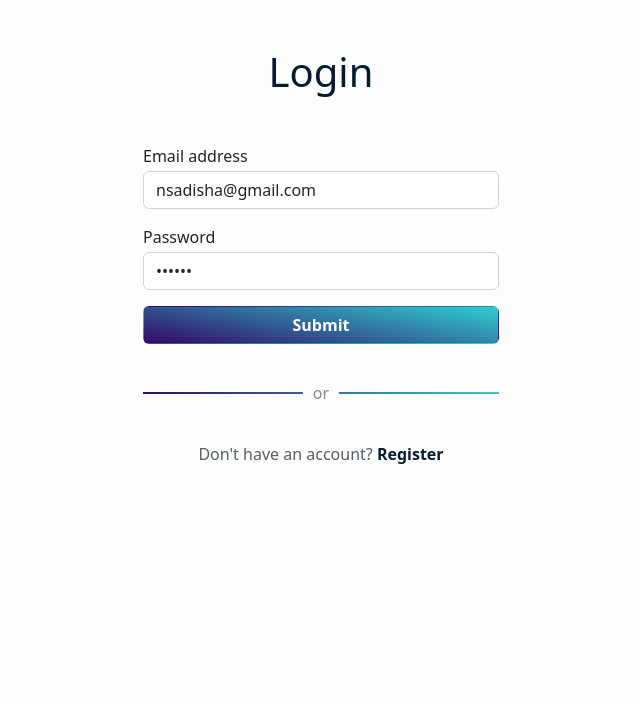
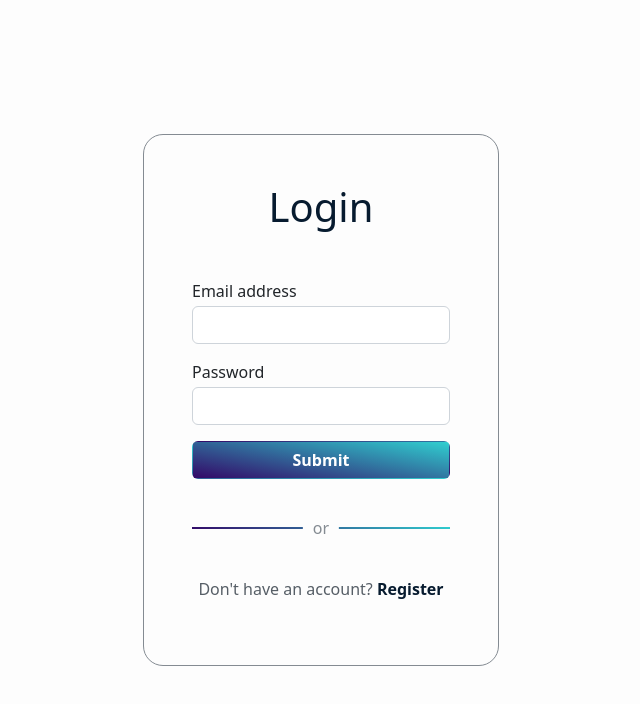
Before and after one commit to nsadisha/isa-lms-frontend, a React (Create React App) app: page /login in a window 1280 px wide. Shown: the top 704 px of the page, without its empty margins (319-959 px from the left). Built offline with nearby package versions, Linux system fonts and the light colour scheme.

Commit message:
removed hardcorded values

```diff
--- a/src/views/Login.jsx
+++ b/src/views/Login.jsx
@@ -1,6 +1,6 @@
 import { Link } from 'react-router-dom';
 import { useEffect } from 'react';
-import AuthService from '../service/AuthService';
+import authService from '../service/AuthService';
 import '../assets/css/login.scss';
 
 function hadndleLogin(e) {
@@ -9,7 +9,7 @@ function hadndleLogin(e) {
     let email = e.target.email.value;
 	let password = e.target.password.value;
 
-    AuthService.login(email, password).then(data => {
+    authService.login(email, password).then(data => {
         console.log(data);
     }).catch(err => {
         console.log(err);
@@ -20,19 +20,19 @@ function Login(props) {
     useEffect(() => {document.title = props.title;})
 
     return (
-        <div className="container login mt-5">
-            <div className="row justify-content-center">
+        <div className="container login">
+            <div className="row vh-100 justify-content-center align-items-center">
                 <div className="col-md-6 col-lg-4">
-                    <div>
+                    <div className='login-div'>
                         <h1 className='caption mb-5'>Login</h1>
                         <form onSubmit={hadndleLogin}>
                             <div className="mb-3">
                                 <label htmlFor="exampleInputEmail1" className="form-label">Email address</label>
-                                <input type="email" className="form-control" id="exampleInputEmail1" name='email' required value='nsadisha@gmail.com' />
+                                <input type="email" className="form-control" id="exampleInputEmail1" name='email' required />
                             </div>
                             <div className="mb-3">
                                 <label htmlFor="exampleInputPassword1" className="form-label">Password</label>
-                                <input type="password" className="form-control" id="exampleInputPassword1" name='password' value='123123' />
+                                <input type="password" className="form-control" id="exampleInputPassword1" name='password' />
                             </div>
                             <button type="submit" className="btn gradiant-btn w-100">Submit</button>
                         </form>
```
